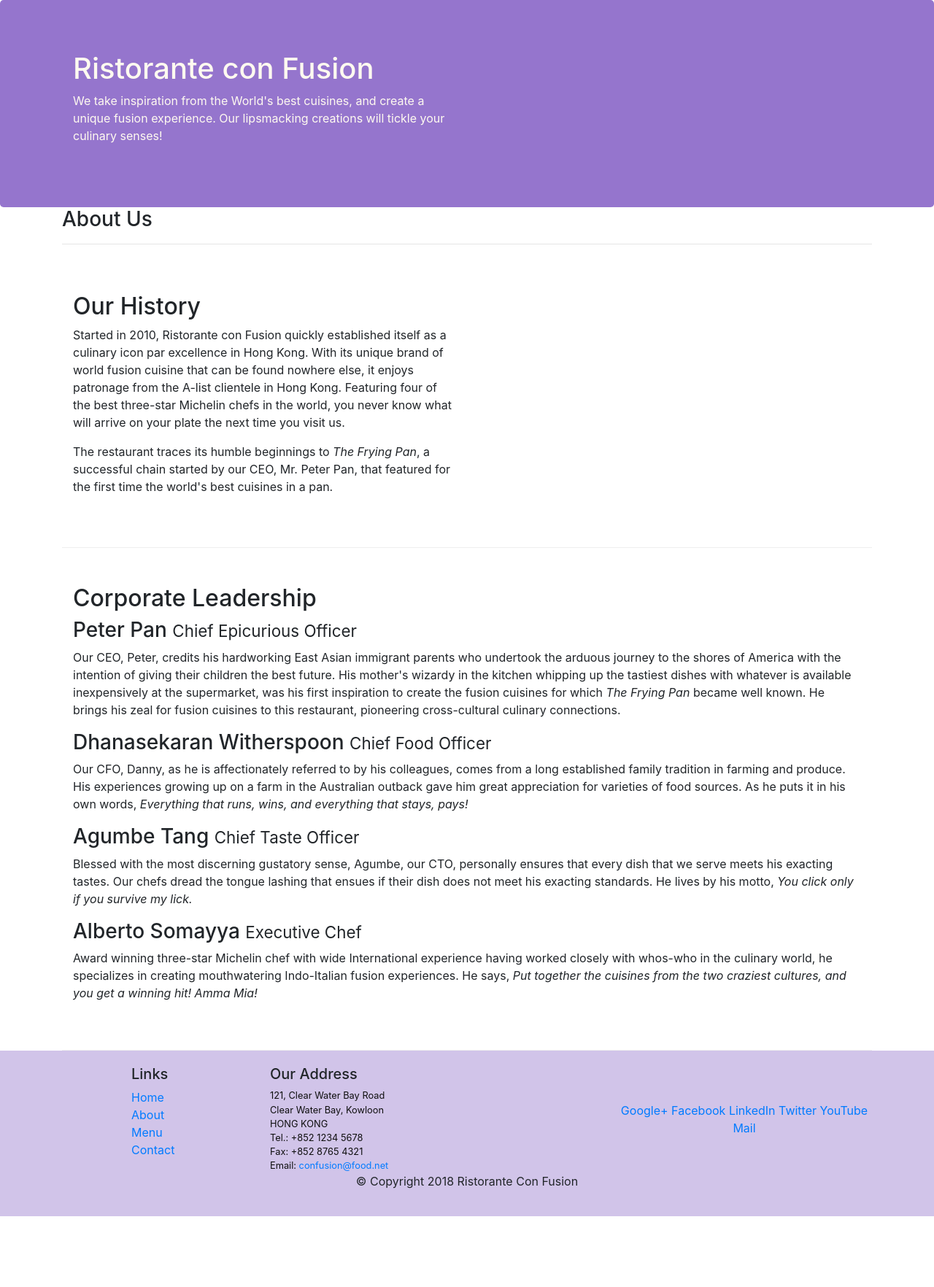
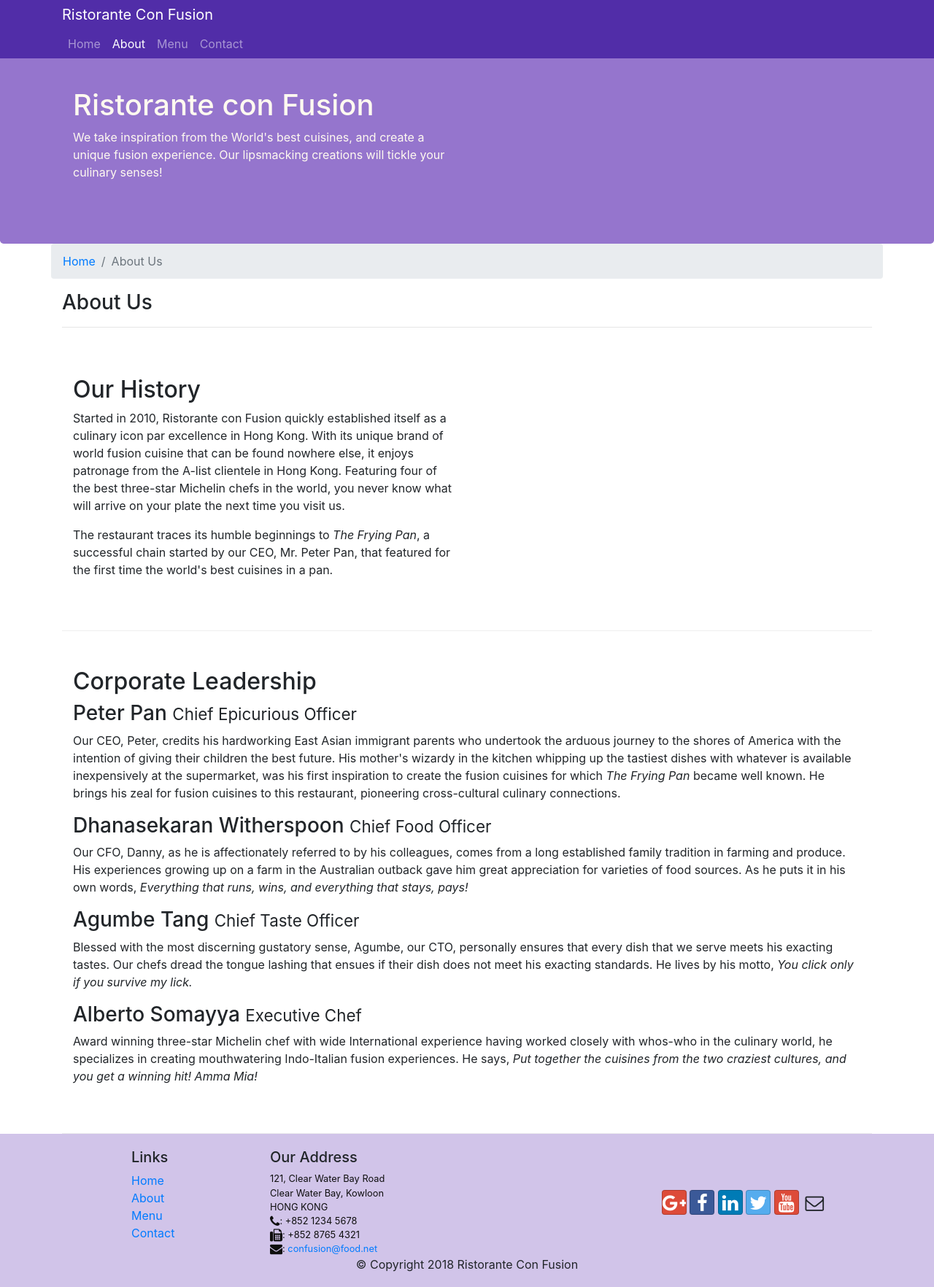
Before and after one commit to unclesrew/coursera_bootstrap, a website: page aboutus.html in a window 1280 px wide. Shown: the whole page at 73% size. Before the commit the page ends 1667 px from the top, so only its background shows below. Drawn offline with nearby package versions, Linux system fonts and the light colour scheme.

Commit message:
icon fonts

```diff
--- a/aboutus.html
+++ b/aboutus.html
@@ -9,6 +9,8 @@
 
     <!-- Bootstrap CSS -->
     <link rel="stylesheet" href="node_modules/bootstrap/dist/css/bootstrap.min.css">
+    <link rel="stylesheet" href="node_modules/font-awesome/css/font-awesome.min.css">
+    <link rel="stylesheet" href="node_modules/bootstrap-social/bootstrap-social.css">
     <link rel="stylesheet" href="css/style.css">
 
     <title>Ristorante Con Fusion: About Us</title>
@@ -16,6 +18,22 @@
 </head>
 
 <body>
+    <nav class="narbar navbar-dark navbar-expand-sm fixed-top">
+        <div class="container">
+            <button class="navbar-toggler" type="button" data-toggle="collapse" data-target="#Navbar">
+                <span class="navbar-toggler-icon"></span>
+            </button>
+            <a class="navbar-brand" href="#">Ristorante Con Fusion</a>
+            <div class="collapse navbar-collapse" id="Navbar" >
+                <ul class="navbar-nav mr-auto">
+                    <li class="nav-item"><a class="nav-link" href="./index.html">Home</a></li>
+                    <li class="nav-item"><a class="nav-link active" href="#">About</a></li>
+                    <li class="nav-item"><a class="nav-link" href="#">Menu</a></li>
+                    <li class="nav-item"><a class="nav-link" href="#">Contact</a></li>
+                </ul>
+            </div>
+        </div>
+    </nav>
 
     <header class="jumbotron">
         <div class="container">
@@ -32,6 +50,10 @@
 
     <div class="container">
         <div class="row">
+            <ol class="col-12 breadcrumb">
+                <li class="breadcrumb-item"><a href="./index.html">Home</a></li>
+                <li class="breadcrumb-item active">About Us</li>
+            </ol>
             <div class="col-12">
                <h3>About Us</h3>
                <hr>
@@ -71,7 +93,7 @@
                 <div class="col-4 offset-1 col-sm-2">
                     <h5>Links</h5>
                     <ul class="list-unstyled">
-                        <li><a href="#">Home</a></li>
+                        <li><a href="./index.html">Home</a></li>
                         <li><a href="#">About</a></li>
                         <li><a href="#">Menu</a></li>
                         <li><a href="#">Contact</a></li>
@@ -83,19 +105,20 @@
 		              121, Clear Water Bay Road<br>
 		              Clear Water Bay, Kowloon<br>
 		              HONG KONG<br>
-		              Tel.: +852 1234 5678<br>
-		              Fax: +852 8765 4321<br>
-		              Email: <a href="mailto:confusion@food.net">confusion@food.net</a>
+                      <i class="fa fa-phone fa-lg"></i>: +852 1234 5678<br>
+                      <i class="fa fa-fax fa-lg"></i>: +852 8765 4321<br>
+                      <i class="fa fa-envelope fa-lg"></i>:
+                      <a href="mailto:confusion@food.net">confusion@food.net</a>
 		           </address>
                 </div>
                 <div class="col-12 col-sm-4 align-self-center">
                     <div class="text-center">
-                        <a href="http://google.com/+">Google+</a>
-                        <a href="http://www.facebook.com/profile.php?id=">Facebook</a>
-                        <a href="http://www.linkedin.com/in/">LinkedIn</a>
-                        <a href="http://twitter.com/">Twitter</a>
-                        <a href="http://youtube.com/">YouTube</a>
-                        <a href="mailto:">Mail</a>
+                        <a class="btn btn-social-icon btn-google" href="http://google.com/+"><i class="fa fa-google-plus"></i></a>
+                        <a class="btn btn-social-icon btn-facebook" href="http://www.facebook.com/profile.php?id="><i class="fa fa-facebook"></i></a>
+                        <a class="btn btn-social-icon btn-linkedin" href="http://www.linkedin.com/in/"><i class="fa fa-linkedin"></i></a>
+                        <a class="btn btn-social-icon btn-twitter" href="http://twitter.com/"><i class="fa fa-twitter"></i></a>
+                        <a class="btn btn-social-icon btn-google" href="http://youtube.com/"><i class="fa fa-youtube"></i></a>
+                        <a class="btn btn-social-icon" href="mailto:"><i class="fa fa-envelope-o"></i></a>
                     </div>
                 </div>
            </div>
@@ -106,6 +129,10 @@
            </div>
         </div>
     </footer>
+    <!-- jQuery first, then Popper.js, then Bootstrap JS. -->
+    <script src="node_modules/jquery/dist/jquery.slim.min.js"></script>
+    <script src="node_modules/popper.js/dist/umd/popper.min.js"></script>
+    <script src="node_modules/bootstrap/dist/js/bootstrap.min.js"></script>
 
 </body>
 
--- a/css/style.css
+++ b/css/style.css
@@ -28,3 +28,12 @@ address{
     margin:0px;
     color:#0f0f0f;
 }
+
+body {
+    padding: 50px 0px 0px 0px;
+    z-index: 0;
+}
+
+.navbar-dark {
+    background-color: #512DA8;
+}
--- a/package.json
+++ b/package.json
@@ -15,6 +15,8 @@
   },
   "dependencies": {
     "bootstrap": "^4.5.2",
+    "bootstrap-social": "^5.1.1",
+    "font-awesome": "^4.7.0",
     "jquery": "^3.5.1",
     "popper.js": "^1.16.1"
   }
```
Also changed, not shown: index.html (+30 -10 lines), 1 other file.
